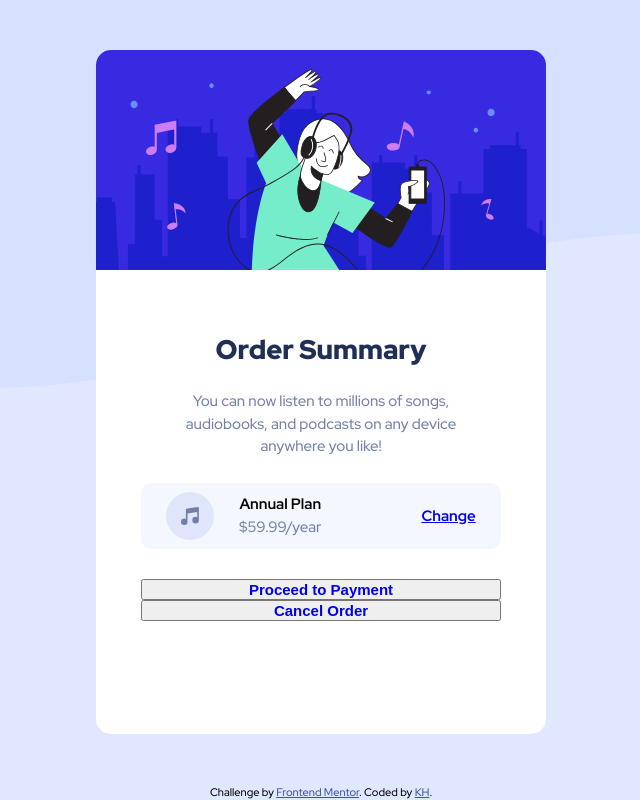
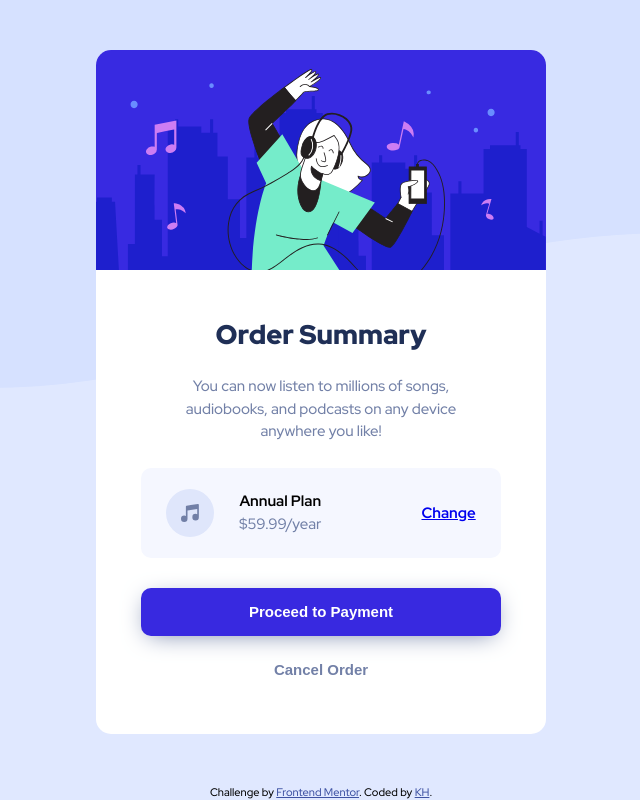
Before and after one commit to khejm/FM_P3_order_card, a plain HTML site: page index.html in a window 1280 px wide. Shown: the whole page, without its empty margins (319-959 px from the left). Drawn offline with Linux system fonts and the light colour scheme.

Commit message:
Add button style (#155 - #177)

```diff
--- a/style.css
+++ b/style.css
@@ -56,6 +56,13 @@ button a {
     text-decoration: none;
 }
 
+button {
+    height: 4.8rem;
+    border-radius: 1rem;
+    border-style: none;
+    margin-bottom: 1rem;
+}
+
 h1 {
     color: var(--font-color-h);
     font-size: 2.7rem;
@@ -91,7 +98,7 @@ div.card__hero-img {
     background-image: url(images/illustration-hero.svg);
     background-position: center;
     height: 22rem;
-    margin-bottom: 6rem;
+    margin-bottom: 4.5rem;
 }
 
 div.card__content {
@@ -107,7 +114,7 @@ div.card__description {
 div.card__plan {
     background-color: var(--secondary-color);
     border-radius: 1rem;
-    height: 6.6rem;
+    height: 9rem;
     margin-bottom: 3rem;
 
     display: flex;
@@ -150,6 +157,25 @@ div.card__btn {
     flex-direction: column;
 }
 
+button.card__btn-pay {
+    background-color: var(--button-color);
+    -webkit-box-shadow: 0px 0.5rem 2.5rem -0.7rem var(--font-color-p);
+    -moz-box-shadow: 0px 0.5rem 2.5rem -0.7rem var(--font-color-p);
+    box-shadow: 0px 5px 25px -7px var(--font-color-p);
+}
+
+button.card__btn-pay a {
+    color: white;
+}
+
+button.card__btn-cancel {
+    background-color: transparent;
+}
+
+button.card__btn-cancel a {
+    color: var(--font-color-p);
+}
+
 div.attribution {
     font-size: 1.1rem;
     text-align: center; }
```
